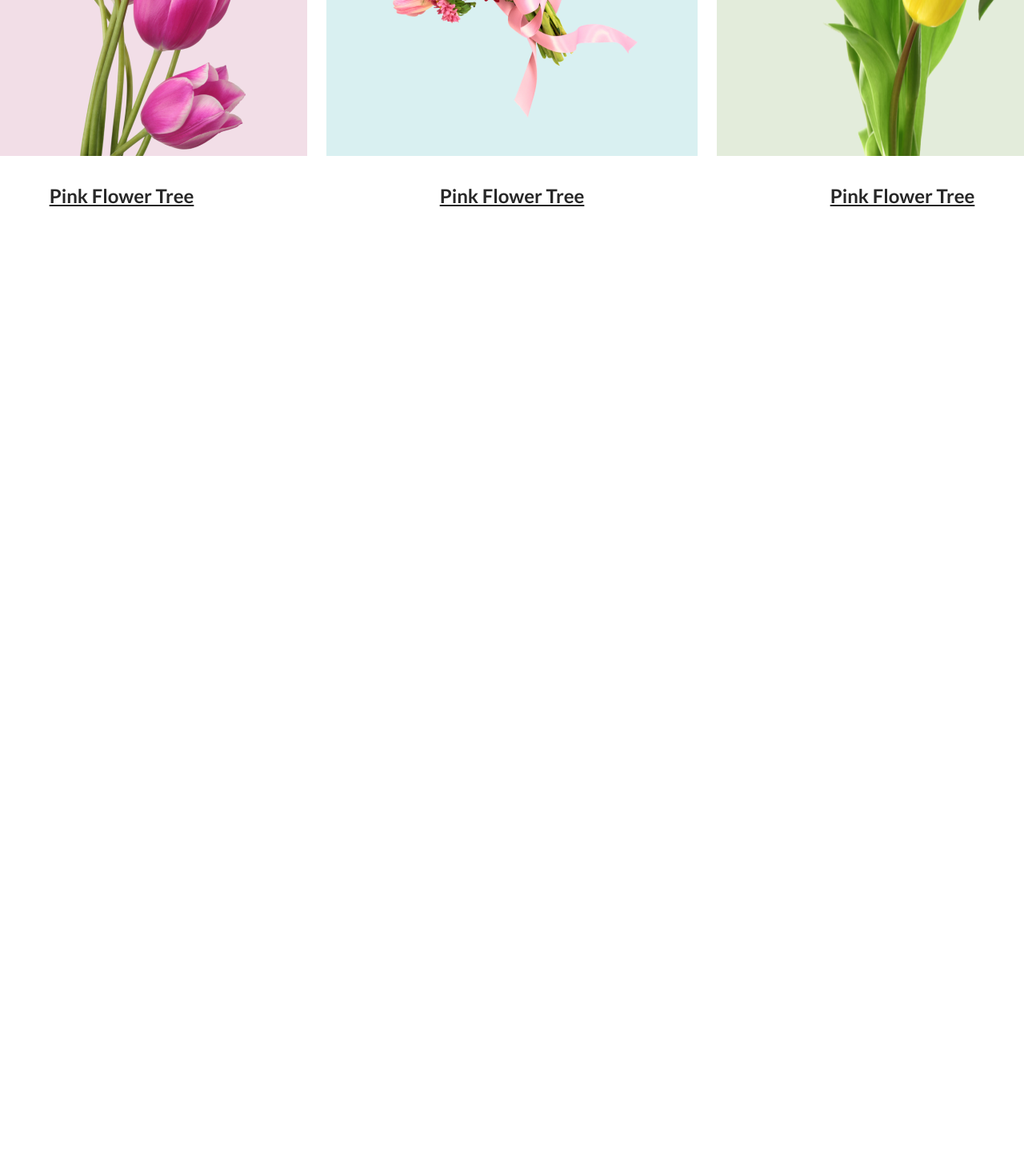
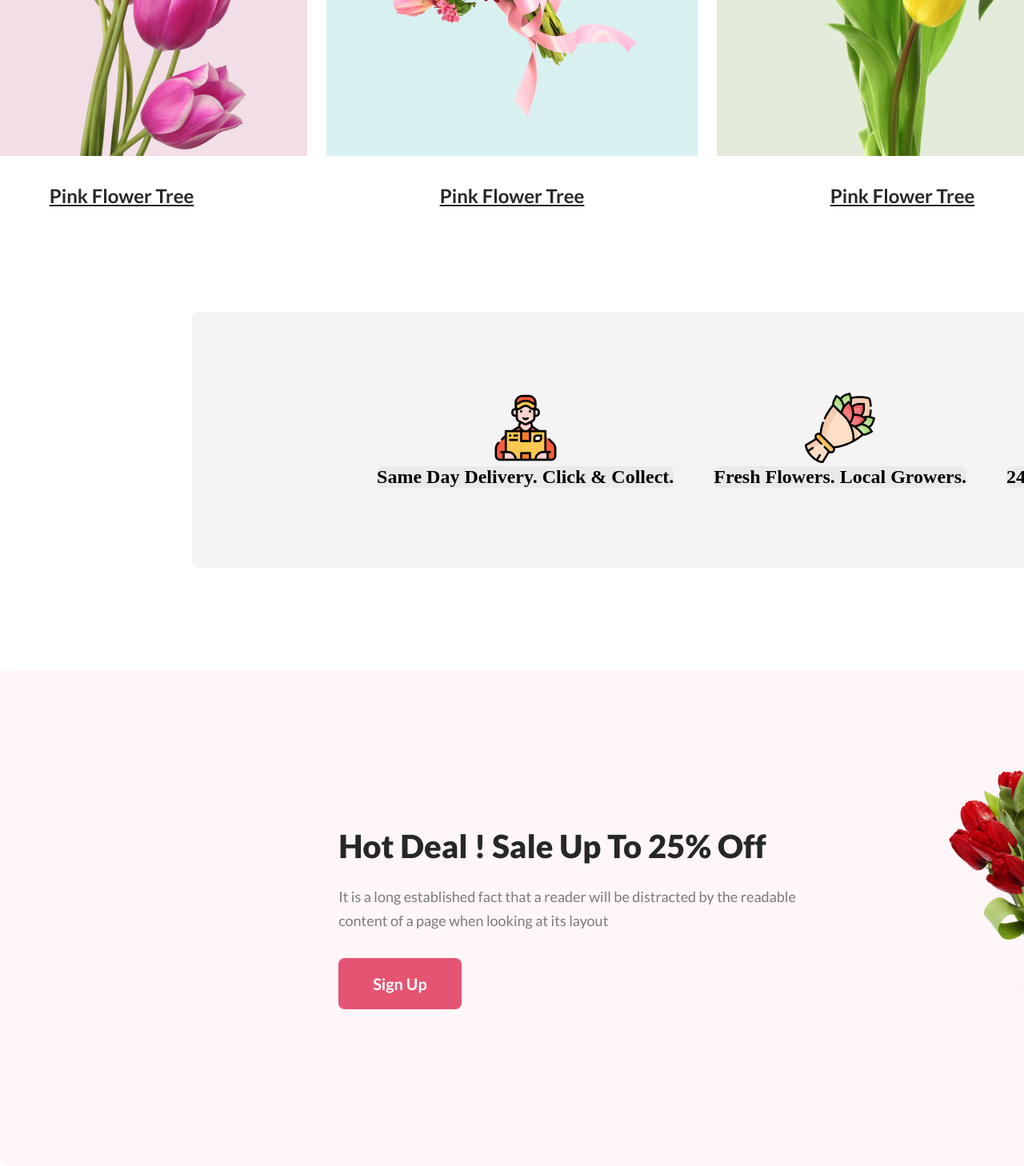
Before and after one commit to mdmasumdu/masum-assignment, a plain HTML site: page index.html in a window 1280 px wide. Shown: the part 1551-3009 px from the top of the page at 80% size. Before the commit the page ends 1813 px from the top, so only its background shows below. Drawn offline with Linux system fonts and the light colour scheme.

Commit message:
added numerous section

```diff
--- a/index.html
+++ b/index.html
@@ -78,6 +78,54 @@
 
         </section>
 
+        <!--optional section starts here-->
+
+        <section>
+            <div class="optional-container">
+                <div class="optional-products">
+                    <div>
+                    <img src="Flower Asset/Group 57.png" alt="">
+                    <h1 class="optional-title">Same Day Delivery. Click & Collect.</h1>
+                   </div>
+                </div>
+                <div class="optional-products">
+                    <div>
+                    <img src="Flower Asset/Group 58.png" alt="">
+                    <h1 class="optional-title">Fresh Flowers. Local Growers.</h1>
+                    </div>
+                </div>
+                <div class="optional-products">
+                    <div>
+                    <img src="Flower Asset/Group 59.png" alt="">
+                    <h1 class="optional-title">24/7 Free Support.</h1>
+                   </div>
+                </div>
+            </div>
+        </section>
+        <!--Hot deal section starts here-->
+
+        <section>
+            <div class="hot-deal-container">
+                <div class="hot-deal-item">
+                    <h1 class="hot-deal-title">Hot Deal ! Sale Up To 25% <span class="off">Off</span> </h1>
+                    <p class="banner-description">It is a long established fact that a reader will be distracted by the readable <br>
+                        content of a page when looking at its layout</p>
+                        <button class="btn">Sign Up</button>
+                </div>
+                <div class="hot-deal-item">
+                    <img src="Flower Asset/pngwing 8.png" alt="">
+                </div>
+            </div>
+
+
+
+        </section>
+
+        <!--Intragram Section Starts here-->
+        <section>
+
+        </section>
+
     </main>
     <footer>
 
--- a/style.css
+++ b/style.css
@@ -116,8 +116,53 @@ margin-top:32px;
     display: flex;
     justify-content: center;
     margin-top:48px;
-    gap:24px;
+    gap:24px;}
 
 .tree1-image{
     padding-bottom:48px;
 }
+
+ /* optional section starts here */
+
+ .optional-container{
+    width: 1440px;
+    height: 320px;
+    border-radius: 8px;
+    background: rgba(39, 39, 39, 0.05);
+    display:flex;
+    justify-content: center;
+    align-items: center;
+    margin:128px 240px;
+    gap:50px;
+
+ }
+ .optional-title{
+    border-radius: 8px;
+background: rgba(39, 39, 39, 0.05);
+
+ }
+ .optional-products{
+    text-align: center;
+ }
+
+ /* Hot deal section starts here */
+
+ .hot-deal-container{
+    width: 1922px;
+height: 620px;
+border-radius: 8px;
+background: rgba(229, 84, 115, 0.05);
+display: flex;
+justify-content:center;
+gap: 186px;
+align-items: center;
+ }
+ .hot-deal-title{
+    color: #272727;
+font-family: Lato;
+font-size: 40px;
+font-weight: 800;
+margin-bottom: 24px;
+}
+
+/* Intragram Section Starts here */
```
